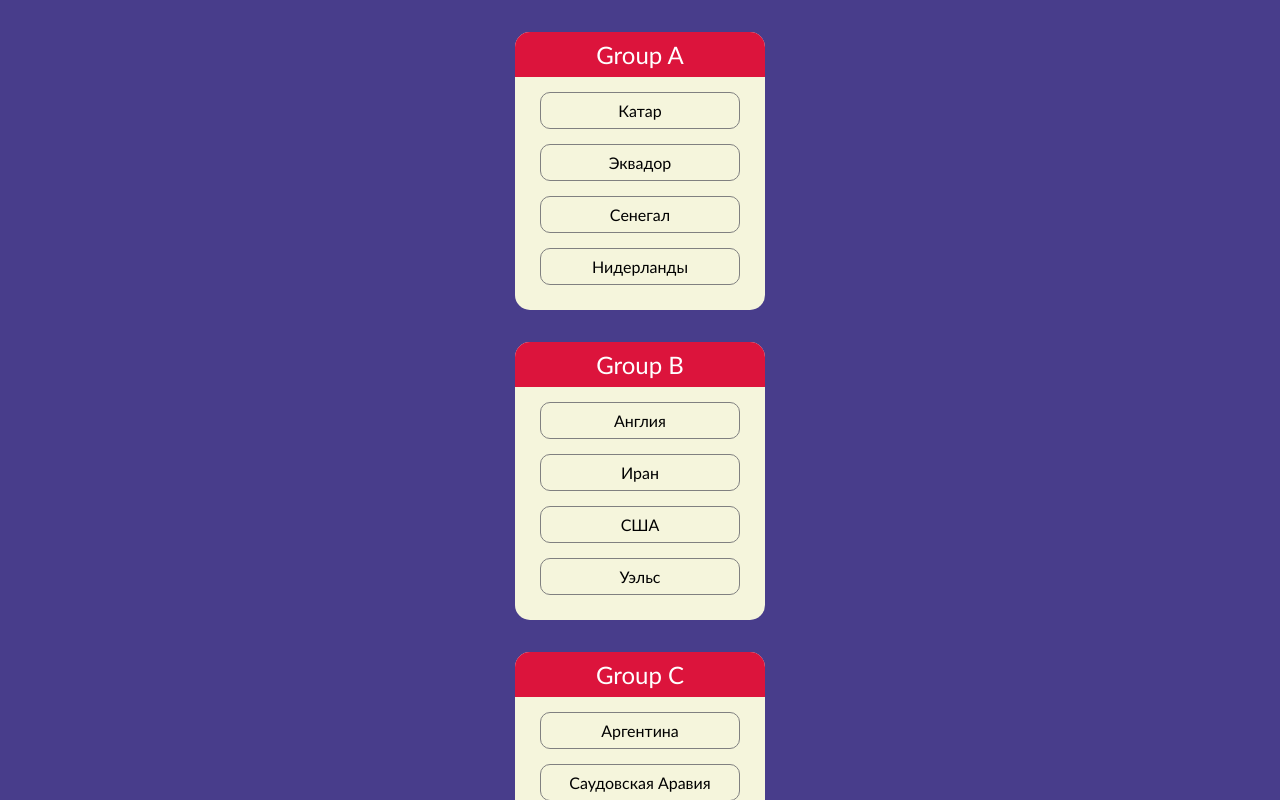
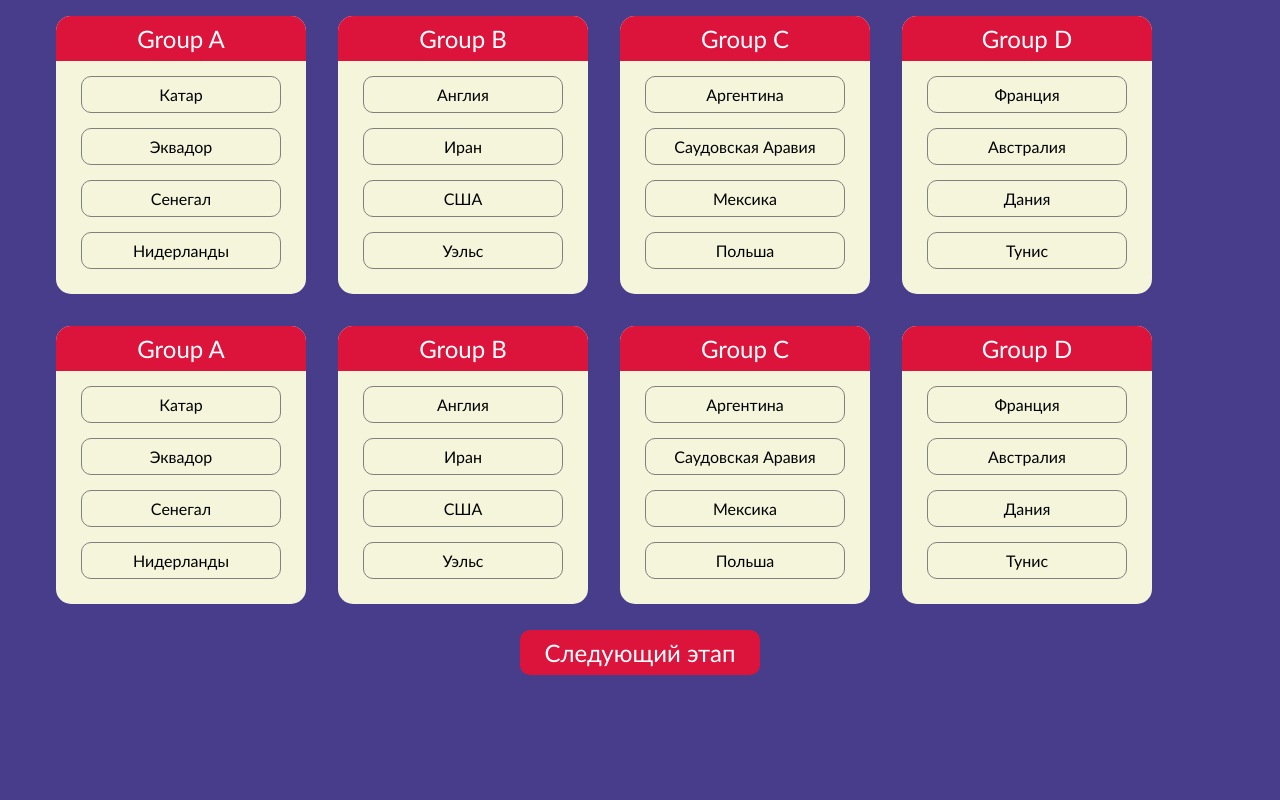
Before and after one commit to luckyboggy/footbal_forecast, a React (Create React App) app: page / in a window 1280 px wide. Shown: the top 800 px of the page. Built offline with nearby package versions, Linux system fonts and the light colour scheme.

Commit message:
group_stage

```diff
--- a/src/App.js
+++ b/src/App.js
@@ -96,12 +96,21 @@ function App() {
   return (
     <div className="App">
       <div className="groupStage">
-        <Group groupName={"A"} group={groupA} setGroup={setGroupA} />
-        <Group groupName={"B"} group={groupB} setGroup={setGroupB} />
-        <Group groupName={"C"} group={groupC} setGroup={setGroupC} />
-        <Group groupName={"D"} group={groupD} setGroup={setGroupD} />
+        <div className="groupStage__header"></div>
+        <div className="groupStage__content">
+          <Group groupName={"A"} group={groupA} setGroup={setGroupA} />
+          <Group groupName={"B"} group={groupB} setGroup={setGroupB} />
+          <Group groupName={"C"} group={groupC} setGroup={setGroupC} />
+          <Group groupName={"D"} group={groupD} setGroup={setGroupD} />
+          <Group groupName={"A"} group={groupA} setGroup={setGroupA} />
+          <Group groupName={"B"} group={groupB} setGroup={setGroupB} />
+          <Group groupName={"C"} group={groupC} setGroup={setGroupC} />
+          <Group groupName={"D"} group={groupD} setGroup={setGroupD} />
+
+        </div>
+        <button className="groupStage__nextBtn">Следующий этап</button>
       </div>
-      <button className="next_btn">Следующий этап</button>
+
     </div>
   );
 }
--- a/src/components/group/Group.module.scss
+++ b/src/components/group/Group.module.scss
@@ -6,11 +6,12 @@ $groupTitleTextColor: white;
   /* height: 350px; */
   width: 250px;
   background-color: $groupBackColor;
-  margin: 2rem auto;
+  margin: 1rem ;
   border-radius: 15px;
   padding-bottom: 10px;
 
   .header {
+
     text-align: center;
     padding: 0.5rem;
     border-radius: 15px 15px 0 0;
--- a/src/index.scss
+++ b/src/index.scss
@@ -1,5 +1,6 @@
 $backColor: darkslateblue;
 $groupTitleColor: crimson;
+$groupTitleTextColor: white;
 
 * {
   margin: 0;
@@ -16,10 +17,23 @@ li {
   list-style-type: none;
 }
 
-.next_btn {
-  padding: 0.5rem;
-  margin: auto;
-  border-radius: 10px;
+.groupStage {
   text-align: center;
-  background-color: $groupTitleColor;
+  .groupStage__content {
+    margin: auto;
+    display: flex;
+    flex-direction: row;
+    flex-wrap: wrap;
+    max-width: 1200px;
+  }
+  .groupStage__nextBtn {
+    margin: 10px auto;
+    padding: 0.5rem 1.5rem;
+    border-radius: 10px;
+    text-align: center;
+    background-color: $groupTitleColor;
+    color: $groupTitleTextColor;
+    border: 0;
+    font-size: 1.5rem;
+  }
 }
```
Also changed, not shown: 1 other file (tests, documents, lock files or other folders).
